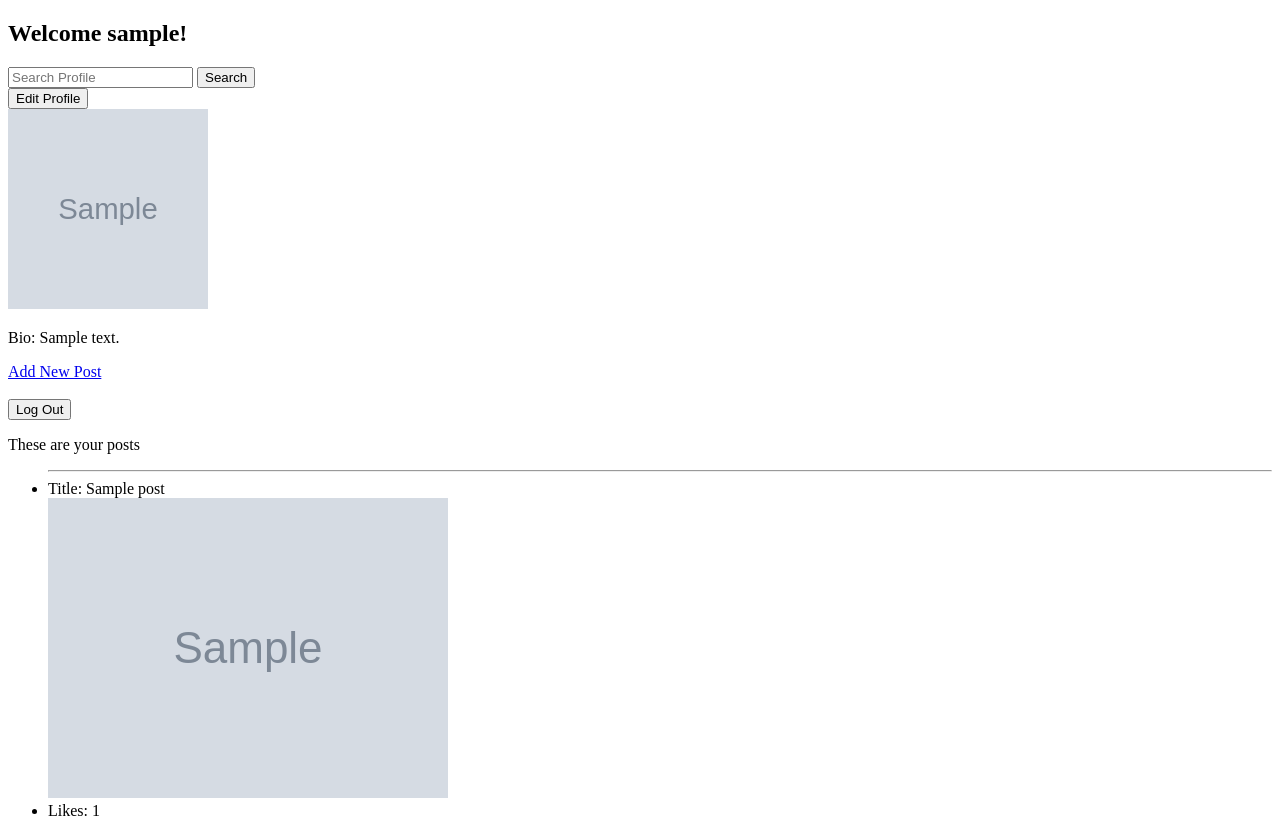
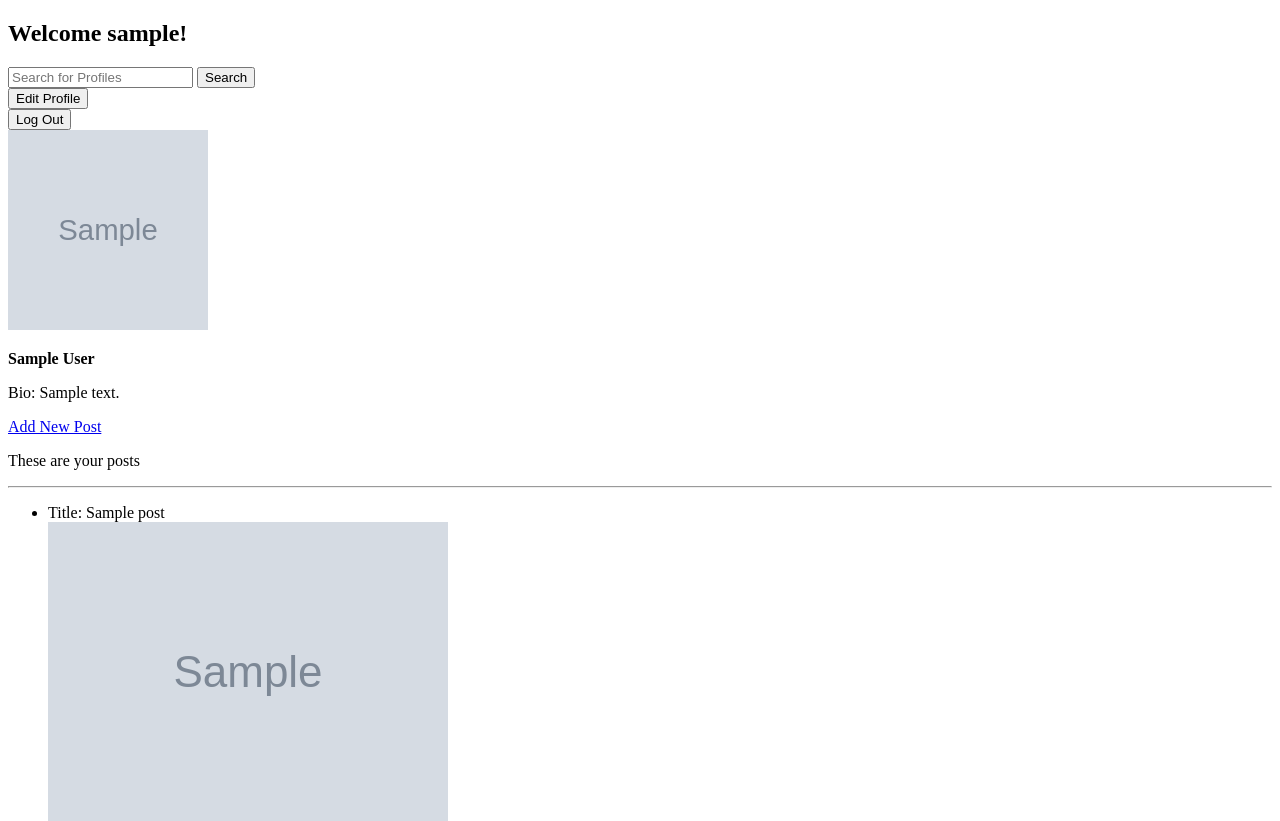
Before and after one commit to LuisBell0/Django-FaceBlog-Project-1.0, a Django app: page /dashboard/ in a window 1280 px wide. Shown: the top 821 px of the page. Run offline with Django 5.2, Linux system fonts and the light colour scheme; a user stored in the database is signed in; tables that the repository leaves empty hold one stand-in row (values such as "Sample post"); grey boxes marked "Sample" are stand-in pictures.

Commit message:
Commit 5.1: Implementing external user search and external user profile view

```diff
--- a/blog/templates/blog/dashboard.html
+++ b/blog/templates/blog/dashboard.html
@@ -6,13 +6,17 @@
   <meta http-equiv="refresh" content="0; URL={% url 'profile-create' %}">
 {% else %}
   <h2>Welcome {{user.username}}!</h2>
-<form action="{% url 'search_profile' %}" method="POST">
+<form action="{% url 'dashboard' %}" method="POST">
 {% csrf_token %}
-  <input type="text" placeholder="Search Profile" name="search-profile">
+  <input type="text" placeholder="Search for Profiles" name="search-profile">
     <button type="submit">Search</button>
 </form>
 <form action="{% url 'profile-update' user.profile.pk %}" method="GET">
   <button type="submit">Edit Profile</button>
+</form>
+<form action="{% url 'logout' %}" method="POST">
+  {% csrf_token %}
+  <button type="submit" value="Logout">Log Out</button>
 </form>
   {% if user.profile.profile_picture %}
       <img src="{{ user.profile.profile_picture.url }}"
@@ -21,18 +25,17 @@
       <img src="{% static 'blog/default.jpg' %}"
         alt="{{ user.username }}">
   {% endif %}
+  <p><strong>{{user.first_name}} {{user.last_name}}</strong></p>
   <p>Bio: {{user.profile.bio}}</p>
   <a href="{% url 'post-create' %}">Add New Post</a>
-  <br>
-  <br>
-  <form action="{% url 'logout' %}" method="POST">
-    {% csrf_token %}
-    <button type="submit" value="Logout">Log Out</button>
-  </form>
-  <p>These are your posts</p>
+  {% if posts %}
+    <p>These are your posts</p>
+    <hr>
+  {% else %}
+    <p>You haven't post anything yet</p>
+  {% endif %}
   <ul>
     {% for post in posts %}
-    <hr>
     <li>Title: {{post.title}} </li>
     {% if post.img %}
       <img src="{{post.img.url}}" alt="{{post.title}}">
--- a/blog/templates/blog/post_confirm_delete.html
+++ b/blog/templates/blog/post_confirm_delete.html
@@ -1,6 +1,6 @@
 <h1>Delete Post</h1>
 <h3>Are you sure that you want to delete this Post?</h3>
-<p>{{post.title}}</p>
+<p>Post Title: <strong>{{post.title}}</strong></p>
 <form action="" method="POST">
   {% csrf_token %}
   <button type="submit">Delete</button>
--- a/blog/urls.py
+++ b/blog/urls.py
@@ -18,10 +18,11 @@ urlpatterns = [
     path('dashboard/edit_profile/<int:pk>/',
          ProfileUpdateFunction,
          name="profile-update"),
-    path('accounts/login/',
-         login_view,
-         name='new_login'),
-    path('search_profile/',
+    path('accounts/login/', login_view, name='new_login'),
+    path('dashboard/search_profile/<str:search_input>/',
          search_profile,
-         name='search_profile'),
+         name='search-profile'),
+    path('<str:user_username>/',
+         external_user_profile_view,
+         name="external-user-profile")
 ]
--- a/blog/views.py
+++ b/blog/views.py
@@ -1,4 +1,4 @@
-from django.shortcuts import render, HttpResponseRedirect, reverse
+from django.shortcuts import render, HttpResponseRedirect, reverse, redirect
 from django.contrib import messages
 from django.contrib.auth import authenticate, login, logout
 from .models import Post, Profile
@@ -19,6 +19,10 @@ def home(request):
 
 @login_required
 def dashboard(request):
+  if request.method == "POST":
+    search_input = request.POST.get('search-profile')
+    return redirect('search-profile', search_input=search_input)
+
   posts = Post.objects.filter(owner=request.user)
   context = {'posts': posts}
   return render(request, 'blog/dashboard.html', context)
@@ -120,16 +124,20 @@ def login_view(request):
     if form.is_valid():
       username_or_email = form.cleaned_data['username_or_email']
       password = form.cleaned_data['password']
-      user = authenticate(request, username=username_or_email, password=password)
+      user = authenticate(request,
+                          username=username_or_email,
+                          password=password)
       if user is not None:
         if user.is_active:
           login(request, user)
-          return HttpResponseRedirect(reverse("dashboard")) # If successful redirect to homepage
+          return HttpResponseRedirect(
+              reverse("dashboard"))  # If successful redirect to homepage
         else:
           messages.error(request, "Your account hasn't been activated.")
       else:
         # Authentication failed
-        form.add_error(None, "Incorrect username or password. Please try again.")
+        form.add_error(None,
+                       "Incorrect username or password. Please try again.")
   else:
     form = LoginForm()
   return render(request, 'registration/login.html', {'login_form': form})
@@ -140,10 +148,15 @@ def logout_view(request):
   return HttpResponseRedirect(reverse("new_login"))
 
 
-def search_profile(request):
-  if request.method == 'POST':
-    search = request.POST['search-profile']
-    profiles = Profile.objects.filter(user__username__startswith=search)
-    return render(request, 'blog/search_profile.html', {'search': search, 'profiles': profiles})
-  else:
-    return render(request, 'blog/search_profile.html', {})
+def search_profile(request, search_input):
+  profiles = Profile.objects.filter(user__username__startswith=search_input)
+  return render(request, 'blog/search_profile.html', {
+      'profiles': profiles,
+      'search': search_input
+  })
+
+
+def external_user_profile_view(request, user_username):
+
+  return render(request, 'blog/external_user_profile.html',
+                {'external_user': user_username})
```
Also changed, not shown: blog/templates/blog/external_user_profile.html (added, +7 -0 lines), blog/templates/blog/search_profile.html (+5 -3 lines).
